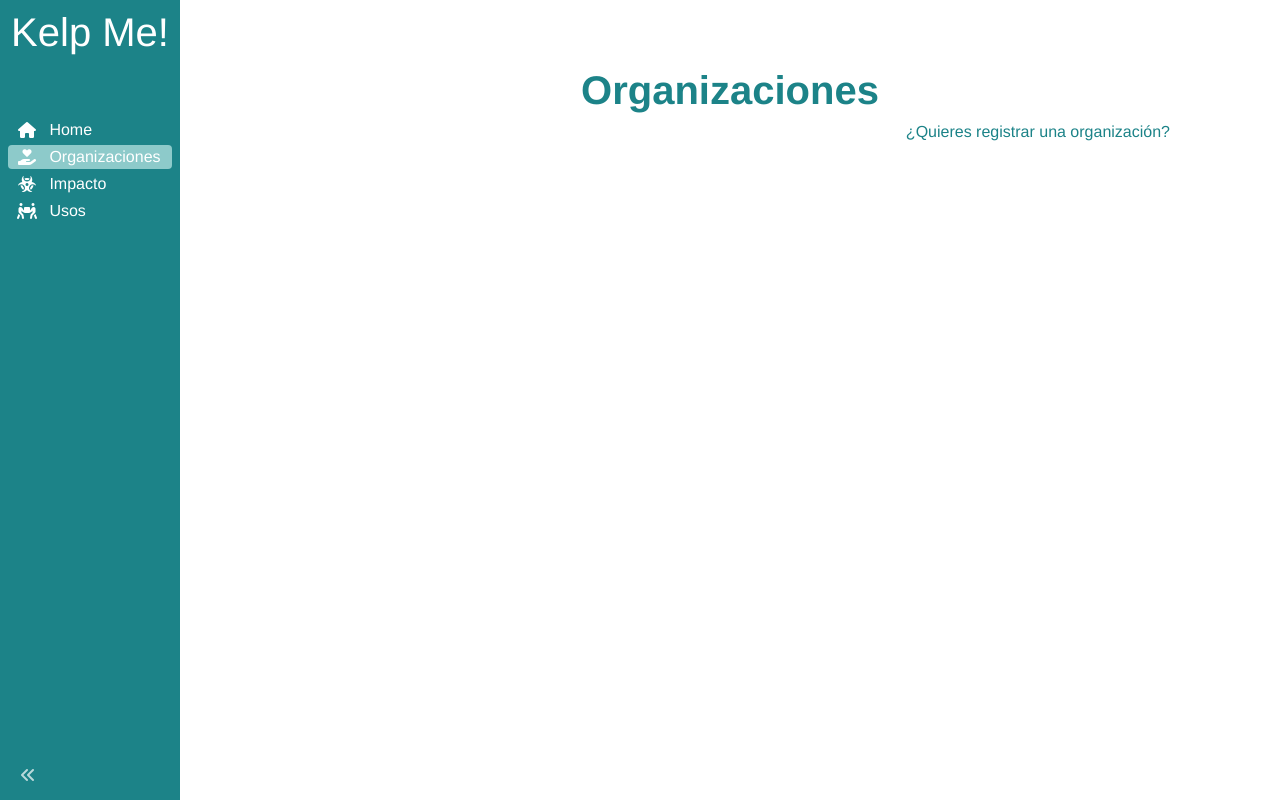
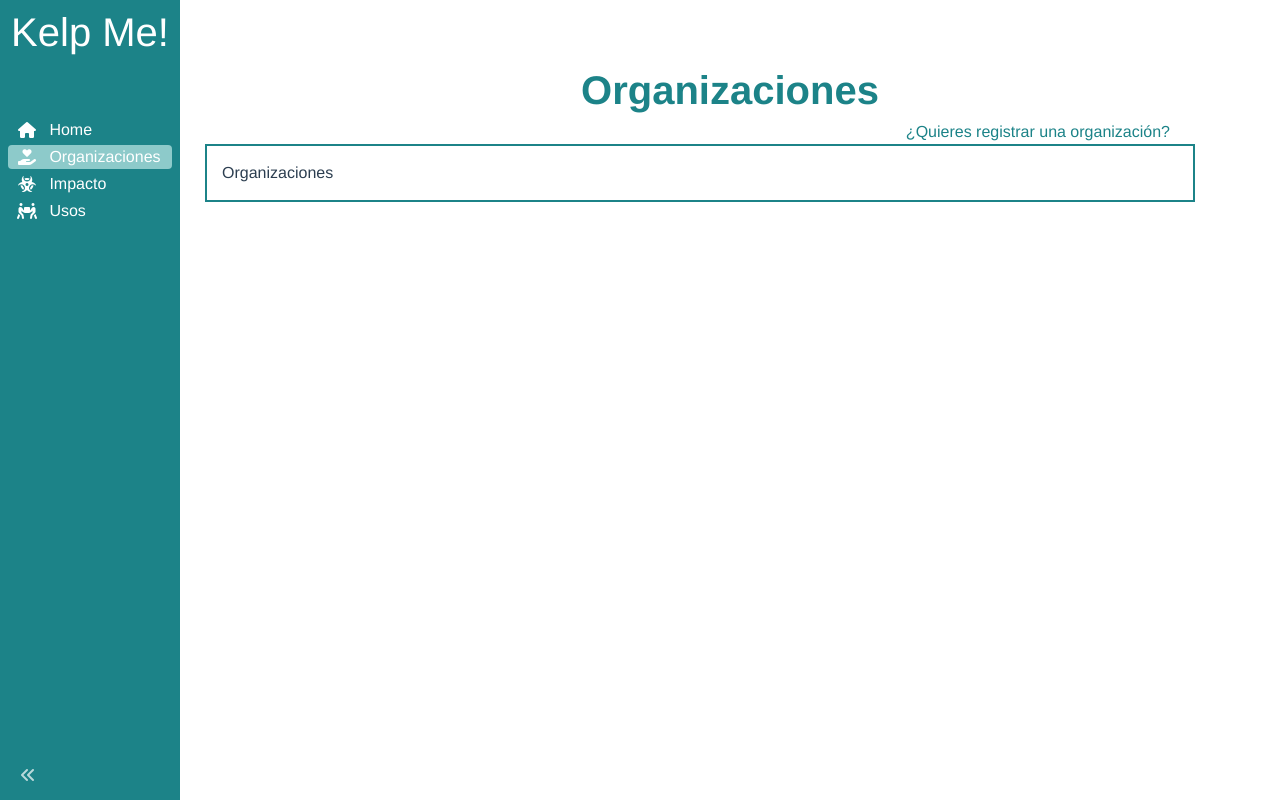
Before and after one commit to OscarGPDev/Kelpme, a Vue app in the folder frontend/kelp-me/: page /organizaciones in a window 1280 px wide. Built offline with nearby package versions, Linux system fonts and the light colour scheme.

Commit message:
Dandole estilo a organizaciones view

```diff
--- a/frontend/kelp-me/src/views/OrganizacionesView.vue
+++ b/frontend/kelp-me/src/views/OrganizacionesView.vue
@@ -6,6 +6,14 @@
     <router-link to="/formulario">
       ¿Quieres registrar una organización?
     </router-link>
+  </div>
+  <div class="container-organizaciones">
+    <div class="organizaciones">
+      <div class="organizaciones-tittle">
+        Organizaciones
+      </div>
+
+    </div>
   </div>
 
 
@@ -43,4 +51,15 @@ a:hover{
   border-radius: 5px;
   transition: color 0.8s ease-in-out, box-shadow 0.8s ease-in-out;
 }
+.container-organizaciones{
+  margin-left: 25px;
+  display: flex;
+  border: 2.5px solid #1C8388;
+  width: 90%;
+}
+.organizaciones{
+ margin: 15px;
+ flex-direction: column;
+
+}
 </style>
```
